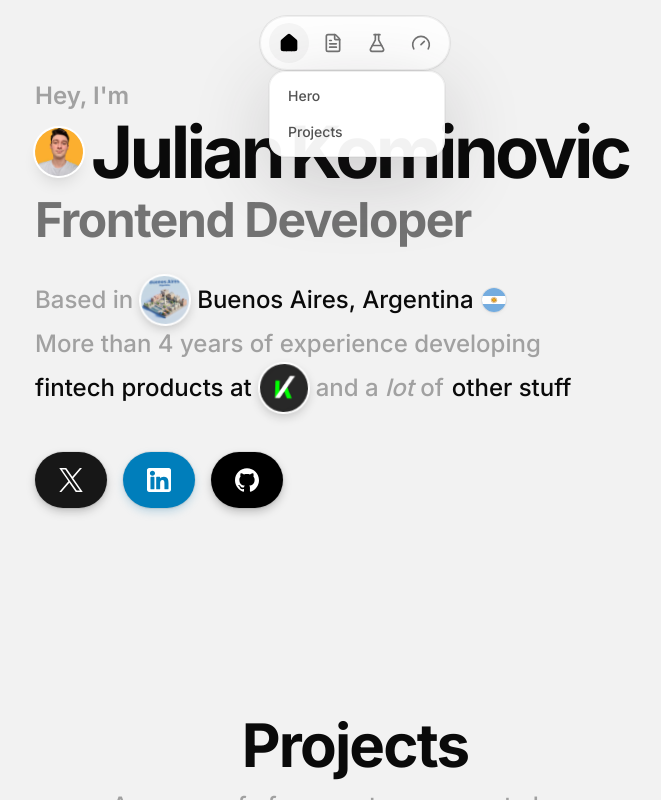
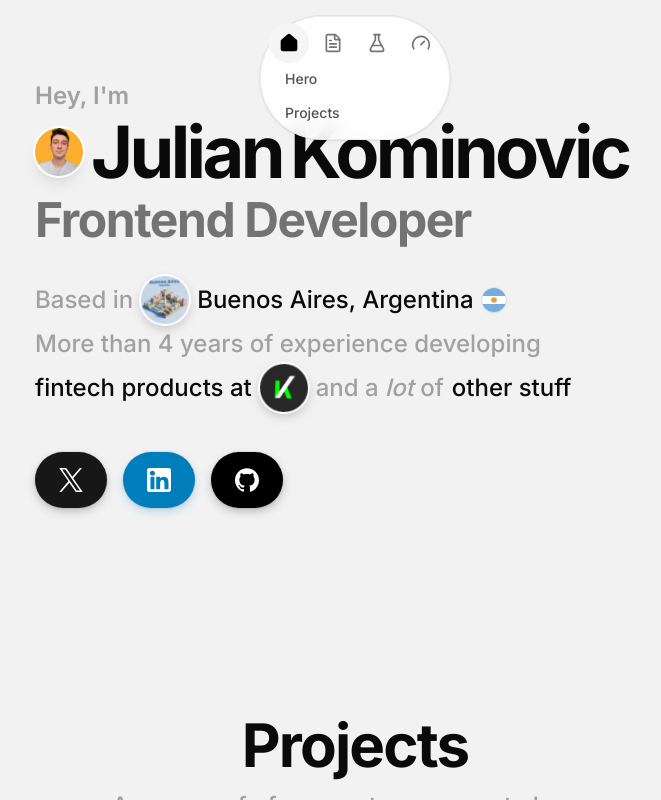
Before and after one commit to JulianKominovic/portfolio-dec-2025, a Next.js app: page / in a window 1280 px wide. Both pictures are taken after a click on the button 574 px from the left and 43 px from the top of the page. Shown: the top 800 px of the page, without its empty margins (285-946 px from the left). Built offline with nearby package versions, Linux system fonts and the light colour scheme.

Commit message:
feat: add design engineer agent documentation and enhance Navbar component with improved animation and interaction features

```diff
--- a/components/navbar-client.tsx
+++ b/components/navbar-client.tsx
@@ -1,6 +1,12 @@
 "use client";
 
-import { AnimatePresence, motion } from "framer-motion";
+import {
+	AnimatePresence,
+	animate,
+	motion,
+	useMotionValue,
+	useReducedMotion,
+} from "framer-motion";
 import {
 	FileText,
 	FlaskConical,
@@ -15,6 +21,28 @@ import { baseUrl, routes, subroutes } from "@/app/config";
 import { cn } from "@/lib/utils";
 
 const easeOut = [0.23, 1, 0.32, 1] as const;
+const STAGGER_DELAY = 0.04;
+const WINDUP = { duration: 0.09, ease: [0.33, 1, 0.68, 1] } as const;
+const PUNCH_SPRING = {
+	type: "spring",
+	stiffness: 1200,
+	damping: 20,
+	mass: 0.9,
+} as const;
+
+const subLinkVariants = {
+	hidden: { opacity: 0, y: 8 },
+	show: {
+		opacity: 1,
+		y: 0,
+		transition: { duration: 0.2, ease: easeOut },
+	},
+} as const;
+
+const subListVariants = {
+	hidden: {},
+	show: { transition: { staggerChildren: STAGGER_DELAY } },
+} as const;
 
 type ChildItem = {
 	url: string;
@@ -78,9 +106,34 @@ export default function NavbarClient({
 }) {
 	const items = buildItems(blogPosts);
 	const pathname = usePathname();
+	const reduced = useReducedMotion() ?? false;
+	const scaleX = useMotionValue(1);
+	const scaleY = useMotionValue(1);
 	const [hash, setHash] = useState("");
 	const [openHref, setOpenHref] = useState<string | null>(null);
 	const containerRef = useRef<HTMLDivElement>(null);
+	const openItem = items.find((item) => item.href === openHref);
+
+	const punch = async () => {
+		if (reduced) return;
+		await Promise.all([
+			animate(scaleX, 1.06, WINDUP),
+			animate(scaleY, 0.9, WINDUP),
+		]);
+		await Promise.all([
+			animate(scaleX, 1, PUNCH_SPRING),
+			animate(scaleY, 1, PUNCH_SPRING),
+		]);
+	};
+
+	const handleToggle = (href: string) => {
+		if (openHref === href) {
+			setOpenHref(null);
+			return;
+		}
+		setOpenHref(href);
+		void punch();
+	};
 
 	useEffect(() => {
 		setHash(window.location.hash);
@@ -119,14 +172,19 @@ export default function NavbarClient({
 	}, [pathname]);
 
 		return (
-		<div ref={containerRef} className="fixed top-4 left-1/2 z-50 -translate-x-1/2">
+			<div
+				ref={containerRef}
+				className="fixed top-4 left-1/2 z-50 -translate-x-1/2"
+			>
 				<motion.nav
 					initial={{ y: -24, opacity: 0 }}
 					animate={{ y: 0, opacity: 1 }}
 					transition={{ duration: 0.5, ease: easeOut }}
+					style={{ scaleX, scaleY, transformOrigin: "top center" }}
 					aria-label="Primary"
+					className="flex flex-col items-stretch rounded-full border border-neutral-200/60 bg-white/90 px-2 py-1.5 shadow-border backdrop-blur-sm"
 				>
-				<ul className="flex items-center gap-1 rounded-full border border-neutral-200/60 bg-white/90 px-2 py-1.5 shadow-border backdrop-blur-sm">
+					<ul className="flex items-center gap-1">
 						{items.map((item) => {
 							const active = isTopLevelActive(pathname, item.href);
 							const hasChildren = (item.children?.length ?? 0) > 0;
@@ -145,55 +203,17 @@ export default function NavbarClient({
 							);
 
 							return (
-							<li key={item.href} className="relative">
+								<li key={item.href}>
 									{hasChildren ? (
-									<>
 										<button
 											type="button"
 											aria-label={item.title}
 											aria-expanded={open}
-											onClick={() =>
-												setOpenHref(open ? null : item.href)
-											}
+											onClick={() => handleToggle(item.href)}
 											className={buttonClasses}
 										>
 											{icon}
 										</button>
-										<AnimatePresence>
-											{open && (
-												<motion.ul
-													initial={{ opacity: 0, y: -6, scale: 0.96 }}
-													animate={{ opacity: 1, y: 0, scale: 1 }}
-													exit={{ opacity: 0, y: -6, scale: 0.96 }}
-													transition={{ duration: 0.15, ease: easeOut }}
-													className="absolute left-0 top-full z-50 mt-2 min-w-44 max-w-60 rounded-2xl border border-neutral-200/60 bg-white/95 p-1.5 shadow-natural backdrop-blur-sm"
-												>
-													{item.children?.map((child) => {
-														const childActive = isChildActive(
-															pathname,
-															hash,
-															child.url,
-														);
-														return (
-															<li key={child.url}>
-																<Link
-																	href={child.url}
-																	onClick={() => setOpenHref(null)}
-																	className={cn(
-																		"block truncate rounded-xl px-3 py-2 text-sm text-neutral-600 transition-colors duration-150 ease-[var(--ease-out)] hover:bg-neutral-100 hover:text-black",
-																		childActive &&
-																			"bg-neutral-100 font-medium text-black",
-																	)}
-																>
-																	{child.title}
-																</Link>
-															</li>
-														);
-													})}
-												</motion.ul>
-											)}
-										</AnimatePresence>
-									</>
 									) : (
 										<Link
 											href={item.href}
@@ -207,6 +227,56 @@ export default function NavbarClient({
 							);
 						})}
 					</ul>
+					<AnimatePresence initial={false}>
+						{openItem && (
+							<motion.div
+								key={openItem.href}
+								initial={{ height: 0, opacity: 0 }}
+								animate={{ height: "auto", opacity: 1 }}
+								exit={{ height: 0, opacity: 0 }}
+								transition={
+									reduced
+										? { duration: 0 }
+										: {
+												height: { duration: 0.32, ease: easeOut },
+												opacity: { duration: 0.18, ease: easeOut },
+											}
+								}
+								className="overflow-hidden"
+							>
+								<motion.ul
+									variants={subListVariants}
+									initial="hidden"
+									animate="show"
+									exit="hidden"
+									className="flex flex-col gap-0.5 px-1 pb-1"
+								>
+									{openItem.children?.map((child) => {
+										const childActive = isChildActive(
+											pathname,
+											hash,
+											child.url,
+										);
+										return (
+											<motion.li variants={subLinkVariants} key={child.url}>
+												<Link
+													href={child.url}
+													onClick={() => setOpenHref(null)}
+													className={cn(
+														"block max-w-60 truncate rounded-full px-3 py-1.5 text-sm text-neutral-600 transition-colors duration-150 ease-[var(--ease-out)] hover:bg-neutral-100 hover:text-black",
+														childActive &&
+															"bg-neutral-100 font-medium text-black",
+													)}
+												>
+													{child.title}
+												</Link>
+											</motion.li>
+										);
+									})}
+								</motion.ul>
+							</motion.div>
+						)}
+					</AnimatePresence>
 				</motion.nav>
 			</div>
 		);
```
Also changed, not shown: .cursor/agents/design-engineer.md (added), 1 other file (tests, documents, lock files or other folders). Lines whose indentation alone changed are shown as unchanged.
